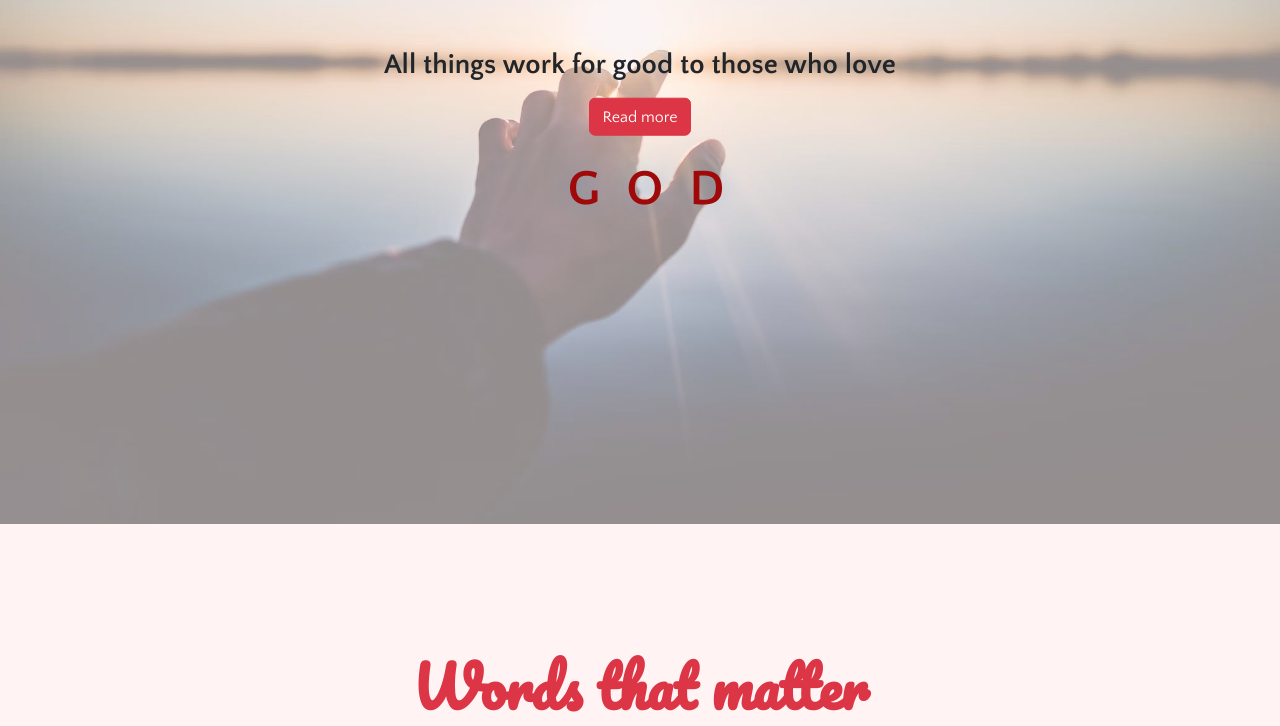
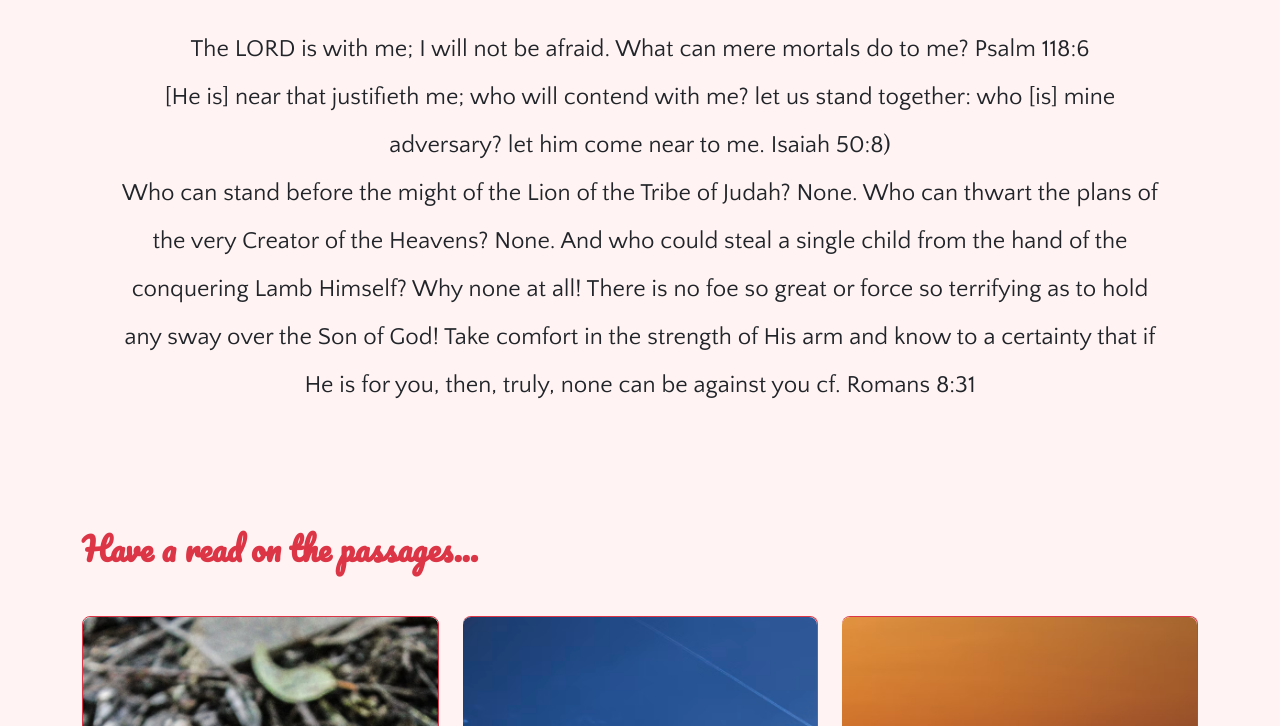
Before and after one commit to Yellina33/wordsfor, a plain HTML site: page index.html in a window 1280 px wide. Shown: the part 330-1056 px from the top of the page. Drawn offline with nearby package versions, Linux system fonts and the light colour scheme.

Commit message:
changes hero

```diff
--- a/index.html
+++ b/index.html
@@ -59,13 +59,13 @@
     <div
       class="container-fluid position-relative p-0 mb-5 d-flex justify-content-center">
       <img
-        src="img/Words for living.jpg"
+        src="./img/Wordsforliving_logo.png"
         alt="Word for living"
         class="img-fluid img-hero"
       />
       <div
         class=" col-12 text-center position-absolute top-50 start-50 translate-middle mt-5">
-        <h2 class="text-dark fs-3 fw-bold mb-3">
+        <h2 class="text-dark fs-3 fw-bold mb-3 flex-nowrap pt-5">
           All things work for good to those who love
         </h2>
         <a href="#intro" class="btn btn-danger mb-3">Read more</a>
```
